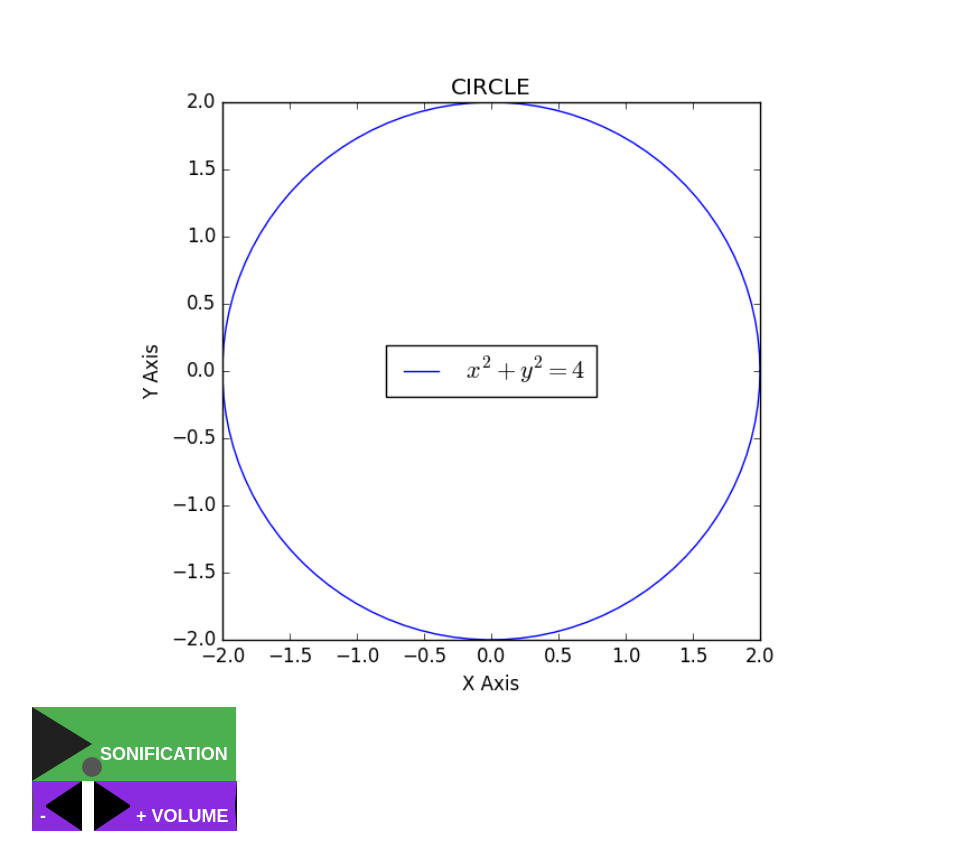
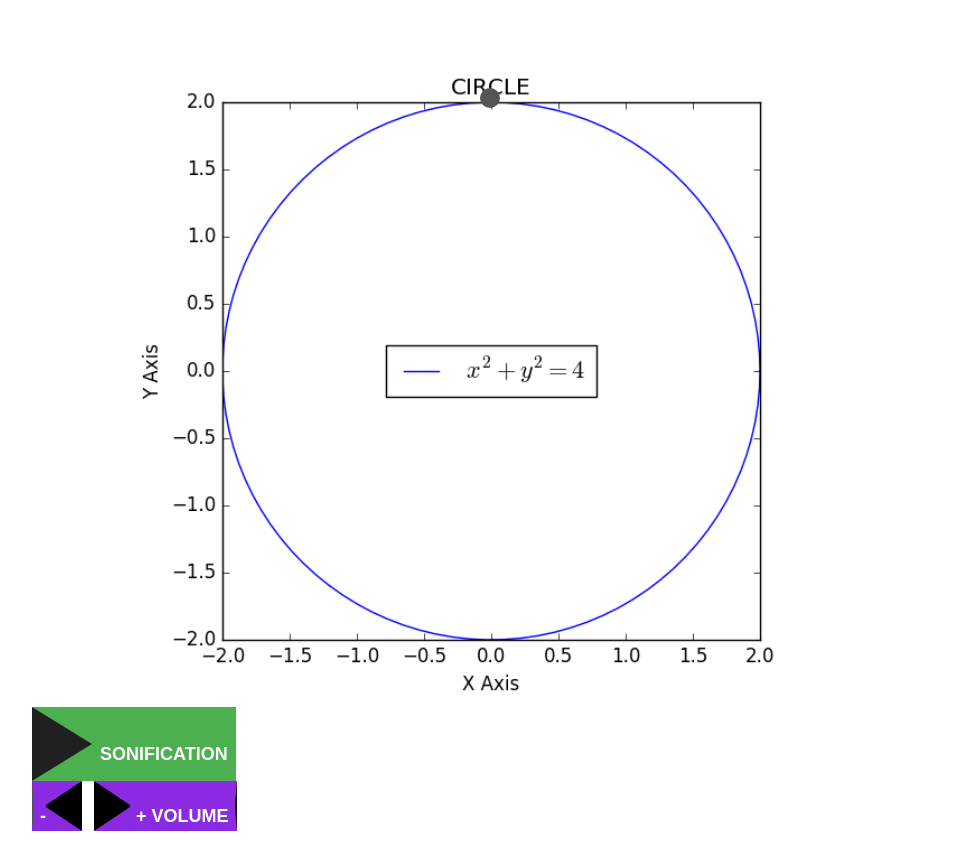
Before and after one commit to rbobkoskie3/rbobkoskie3.github.io, a Jekyll site: the page built from circle/index.html, in a window 1280 px wide. Shown: the part 321-1187 px from the top of the page, without its empty margins (160-1119 px from the left). Built offline with Jekyll 4.4.1, drawn with Linux system fonts in a browser that asks for light colours.

Commit message:
Add files via upload

```diff
--- a/circle/index.html
+++ b/circle/index.html
@@ -188,69 +188,75 @@
 
         /* Safari 4.0 - 8.0 */
         @-webkit-keyframes tracePlt {
-            0%    {left:50%; top:15%;}
-            10%   {rotate(10deg);  left:74%; top:24%; rotate(-10deg);}
-            20%   {rotate(170deg); left:28%; top:30%; rotate(-170deg);}
-            30%   {rotate(10deg);  left:62%; top:36%; rotate(-10deg);}
-            40%   {rotate(170deg); left:44%; top:42%; rotate(-170deg);}
-            50%   {rotate(10deg);  left:54%; top:48%; rotate(-10deg);}
-            60%   {rotate(170deg); left:42%; top:54%; rotate(-170deg);}
-            70%   {rotate(10deg);  left:63%; top:58%; rotate(-10deg);}
-            80%   {rotate(170deg); left:32%; top:64%; rotate(-170deg);}
-            90%   {rotate(10deg);  left:72%; top:70%; rotate(-10deg);}
-            100%  {rotate(170deg); left:29%; top:76%; rotate(-170deg);}
+            // 0%    {left:50%; top:15%;}
+            0%  {rotate(0deg);  left:50%; top:8%;  rotate(0deg);}
+            8%  {rotate(30deg); left:68%; top:15%; rotate(-30deg);}
+            17% {rotate(60deg); left:77%; top:28%; rotate(-60deg);}
+            25% {rotate(90deg); left:80%; top:45%; rotate(-90deg);}
+            33% {rotate(120deg); left:77%; top:62%; rotate(-120deg);}
+            42% {rotate(150deg); left:71%; top:75%; rotate(-150deg);}
+            50% {rotate(180deg); left:50%; top:89%; rotate(-180deg);}
+            58% {rotate(210deg); left:25%; top:74%; rotate(-210deg);}
+            67% {rotate(240deg); left:22%; top:62%; rotate(-240deg);}
+            75% {rotate(270deg); left:20%; top:45%; rotate(-270deg);}
+            83%  {rotate(300deg); left:24%; top:28%; rotate(-300deg);}
+            92%  {rotate(330deg); left:30%; top:15%; rotate(-330deg);}
+            100% {rotate(360deg); left:50%; top:8%;  rotate(-360deg);}
         }
         @-moz-keyframes tracePlt {
-            0%    {left:50%; top:15%;}
-            10%   {rotate(10deg);  left:74%; top:24%; rotate(-10deg);}
-            20%   {rotate(170deg); left:28%; top:30%; rotate(-170deg);}
-            30%   {rotate(10deg);  left:62%; top:36%; rotate(-10deg);}
-            40%   {rotate(170deg); left:44%; top:42%; rotate(-170deg);}
-            50%   {rotate(10deg);  left:54%; top:48%; rotate(-10deg);}
-            60%   {rotate(170deg); left:42%; top:54%; rotate(-170deg);}
-            70%   {rotate(10deg);  left:63%; top:58%; rotate(-10deg);}
-            80%   {rotate(170deg); left:32%; top:64%; rotate(-170deg);}
-            90%   {rotate(10deg);  left:72%; top:70%; rotate(-10deg);}
-            100%  {rotate(170deg); left:29%; top:76%; rotate(-170deg);}
+            // 0%    {left:50%; top:15%;}
+            0%  {rotate(0deg);  left:50%; top:8%;  rotate(0deg);}
+            8%  {rotate(30deg); left:68%; top:15%; rotate(-30deg);}
+            17% {rotate(60deg); left:77%; top:28%; rotate(-60deg);}
+            25% {rotate(90deg); left:80%; top:45%; rotate(-90deg);}
+            33% {rotate(120deg); left:77%; top:62%; rotate(-120deg);}
+            42% {rotate(150deg); left:71%; top:75%; rotate(-150deg);}
+            50% {rotate(180deg); left:50%; top:89%; rotate(-180deg);}
+            58% {rotate(210deg); left:25%; top:74%; rotate(-210deg);}
+            67% {rotate(240deg); left:22%; top:62%; rotate(-240deg);}
+            75% {rotate(270deg); left:20%; top:45%; rotate(-270deg);}
+            83%  {rotate(300deg); left:24%; top:28%; rotate(-300deg);}
+            92%  {rotate(330deg); left:30%; top:15%; rotate(-330deg);}
+            100% {rotate(360deg); left:50%; top:8%;  rotate(-360deg);}
         }
         @-o-keyframes tracePlt {
-            0%    {left:50%; top:15%;}
-            10%   {rotate(10deg);  left:74%; top:24%; rotate(-10deg);}
-            20%   {rotate(170deg); left:28%; top:30%; rotate(-170deg);}
-            30%   {rotate(10deg);  left:62%; top:36%; rotate(-10deg);}
-            40%   {rotate(170deg); left:44%; top:42%; rotate(-170deg);}
-            50%   {rotate(10deg);  left:54%; top:48%; rotate(-10deg);}
-            60%   {rotate(170deg); left:42%; top:54%; rotate(-170deg);}
-            70%   {rotate(10deg);  left:63%; top:58%; rotate(-10deg);}
-            80%   {rotate(170deg); left:32%; top:64%; rotate(-170deg);}
-            90%   {rotate(10deg);  left:72%; top:70%; rotate(-10deg);}
-            100%  {rotate(170deg); left:29%; top:76%; rotate(-170deg);}
+            // 0%    {left:50%; top:15%;}
+            0%  {rotate(0deg);  left:50%; top:8%;  rotate(0deg);}
+            8%  {rotate(30deg); left:68%; top:15%; rotate(-30deg);}
+            17% {rotate(60deg); left:77%; top:28%; rotate(-60deg);}
+            25% {rotate(90deg); left:80%; top:45%; rotate(-90deg);}
+            33% {rotate(120deg); left:77%; top:62%; rotate(-120deg);}
+            42% {rotate(150deg); left:71%; top:75%; rotate(-150deg);}
+            50% {rotate(180deg); left:50%; top:89%; rotate(-180deg);}
+            58% {rotate(210deg); left:25%; top:74%; rotate(-210deg);}
+            67% {rotate(240deg); left:22%; top:62%; rotate(-240deg);}
+            75% {rotate(270deg); left:20%; top:45%; rotate(-270deg);}
+            83%  {rotate(300deg); left:24%; top:28%; rotate(-300deg);}
+            92%  {rotate(330deg); left:30%; top:15%; rotate(-330deg);}
+            100% {rotate(360deg); left:50%; top:8%;  rotate(-360deg);}
         }
         /* Standard syntax */
         @keyframes tracePlt {
             // 0%    {left:50%; top:15%;}
-            //0%  {rotate(0deg);  left:50%; top:8%;  rotate(0deg);}
-            //8%  {rotate(30deg); left:68%; top:15%; rotate(-30deg);}
-            //17% {rotate(60deg); left:77%; top:28%; rotate(-60deg);}
-            //25% {rotate(90deg); left:80%; top:45%; rotate(-90deg);}
+            0%  {rotate(0deg);  left:50%; top:8%;  rotate(0deg);}
+            8%  {rotate(30deg); left:68%; top:15%; rotate(-30deg);}
+            17% {rotate(60deg); left:77%; top:28%; rotate(-60deg);}
+            25% {rotate(90deg); left:80%; top:45%; rotate(-90deg);}
+            33% {rotate(120deg); left:77%; top:62%; rotate(-120deg);}
+            42% {rotate(150deg); left:71%; top:75%; rotate(-150deg);}
+            50% {rotate(180deg); left:50%; top:89%; rotate(-180deg);}
+            58% {rotate(210deg); left:25%; top:74%; rotate(-210deg);}
+            67% {rotate(240deg); left:22%; top:62%; rotate(-240deg);}
+            75% {rotate(270deg); left:20%; top:45%; rotate(-270deg);}
+            83%  {rotate(300deg); left:24%; top:28%; rotate(-300deg);}
+            92%  {rotate(330deg); left:30%; top:15%; rotate(-330deg);}
+            100% {rotate(360deg); left:50%; top:8%;  rotate(-360deg);}
 
-            //33% {rotate(120deg); left:77%; top:62%; rotate(-120deg);}
-            //42% {rotate(150deg); left:71%; top:75%; rotate(-150deg);}
-            //50% {rotate(180deg); left:50%; top:89%; rotate(-180deg);}
-
-            //58% {rotate(210deg); left:25%; top:74%; rotate(-210deg);}
-            //67% {rotate(240deg); left:22%; top:62%; rotate(-240deg);}
-            //75% {rotate(270deg); left:20%; top:45%; rotate(-270deg);}
-
-            //83%  {rotate(300deg); left:24%; top:28%; rotate(-300deg);}
-            //92%  {rotate(330deg); left:30%; top:15%; rotate(-330deg);}
-            //100% {rotate(360deg); left:50%; top:8%;  rotate(-360deg);}
-
-            0%   {-webkit-transform: rotate(0deg)   translateX(50px) translateY(50px) rotate(0deg)    scale(1);}
-            25%  {-webkit-transform: rotate(90deg)  translateX(50px) translateY(50px) rotate(-90deg)  scale(.75);}
-            50%  {-webkit-transform: rotate(180deg) translateX(50px) translateY(50px) rotate(-180deg) scale(.60);}
-            75%  {-webkit-transform: rotate(270deg) translateX(50px) translateY(50px) rotate(-270deg) scale(.75);}
-            100% {-webkit-transform: rotate(360deg) translateX(50px) translateY(50px) rotate(-360deg) scale(1);}
+            // 0%   {-webkit-transform: rotate(0deg)   translateX(5px) translateY(120px) rotate(0deg)    scale(1);}
+            // 25%  {-webkit-transform: rotate(90deg)  translateX(5px) translateY(120px) rotate(-90deg)  scale(.75);}
+            // 50%  {-webkit-transform: rotate(180deg) translateX(5px) translateY(120px) rotate(-180deg) scale(.60);}
+            // 75%  {-webkit-transform: rotate(270deg) translateX(5px) translateY(120px) rotate(-270deg) scale(.75);}
+            // 100% {-webkit-transform: rotate(360deg) translateX(5px) translateY(120px) rotate(-360deg) scale(1);}
         }
 
         /*
```
